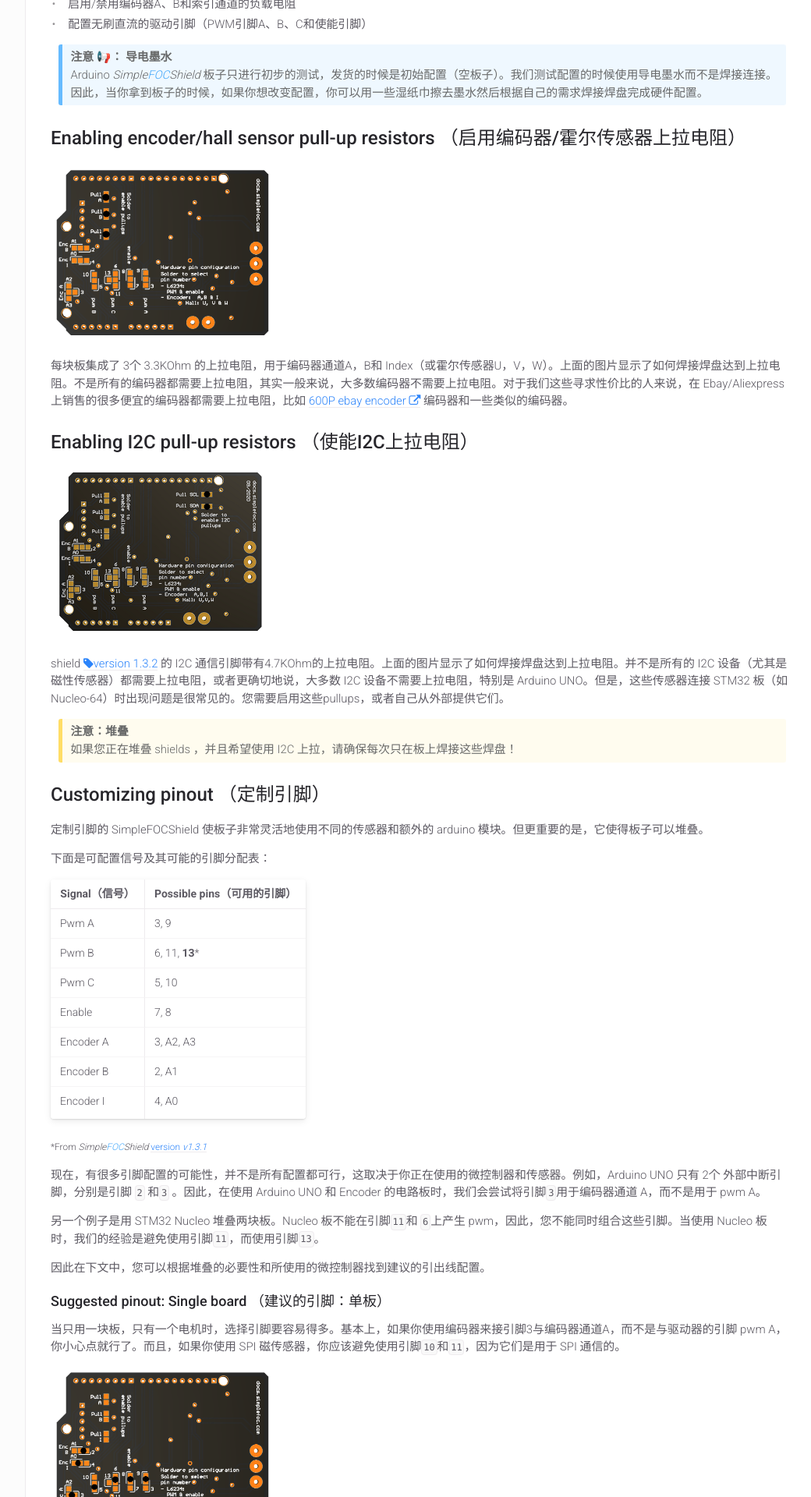
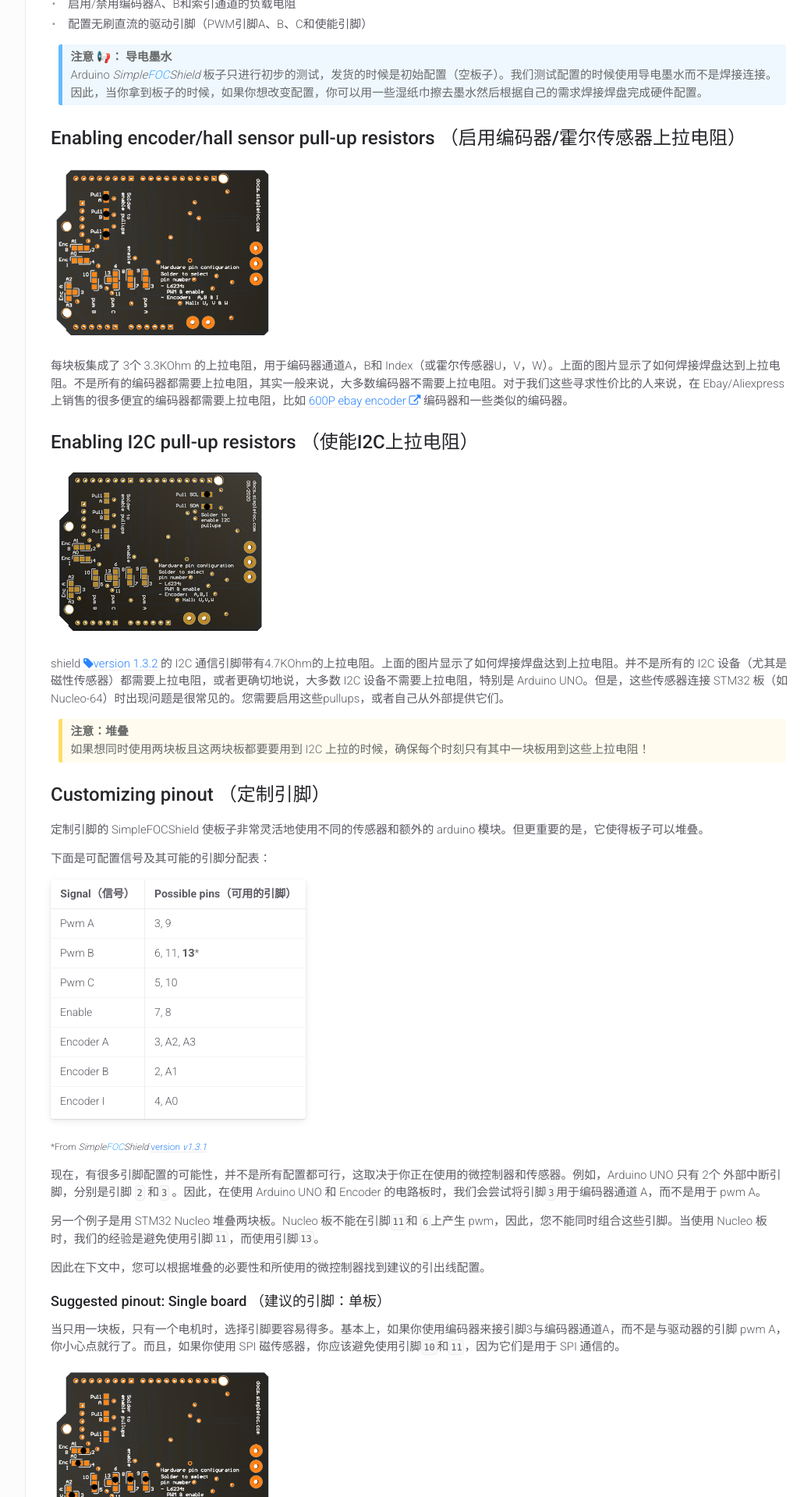
Before and after one commit to simplefoc/docs_chinese, a Jekyll site: the page built from docs/simplefoc_shield/getting_started/soldering_pads/pads_v1.md, in a window 1280 px wide. Shown: the part 656-2576 px from the top of the page at 78% size, without its empty margins (237-1277 px from the left). Built offline with Jekyll 4.4.1, drawn with Linux system fonts in a browser that asks for light colours.

Commit message:
update note

```diff
--- a/docs/simplefoc_shield/getting_started/soldering_pads/pads_v1.md
+++ b/docs/simplefoc_shield/getting_started/soldering_pads/pads_v1.md
@@ -35,7 +35,7 @@ grand_grand_parent: Arduino <span class="simple">Simple<span class="foc">FOC</sp
 shield [<i class="fa fa-tag"></i>version 1.3.2](https://github.com/simplefoc/Arduino-SimpleFOCShield/releases) 的 I2C 通信引脚带有4.7KOhm的上拉电阻。上面的图片显示了如何焊接焊盘达到上拉电阻。并不是所有的 I2C 设备（尤其是磁性传感器）都需要上拉电阻，或者更确切地说，大多数 I2C 设备不需要上拉电阻，特别是 Arduino UNO。但是，这些传感器连接 STM32 板（如 Nucleo-64）时出现问题是很常见的。您需要启用这些pullups，或者自己从外部提供它们。
 
 <blockquote class="warning"><p class="heading">注意：堆叠</p>
-如果您正在堆叠 shields ，并且希望使用 I2C 上拉，请确保每次只在板上焊接这些焊盘！
+如果想同时使用两块板且这两块板都要要用到 I2C 上拉的时候，确保每个时刻只有其中一块板用到这些上拉电阻！
 </blockquote>
 
 ## Customizing pinout （定制引脚）
```
Also changed, not shown: docs/simplefoc_shield/getting_started/soldering_pads/pads_v2.md (+1 -2 lines).
